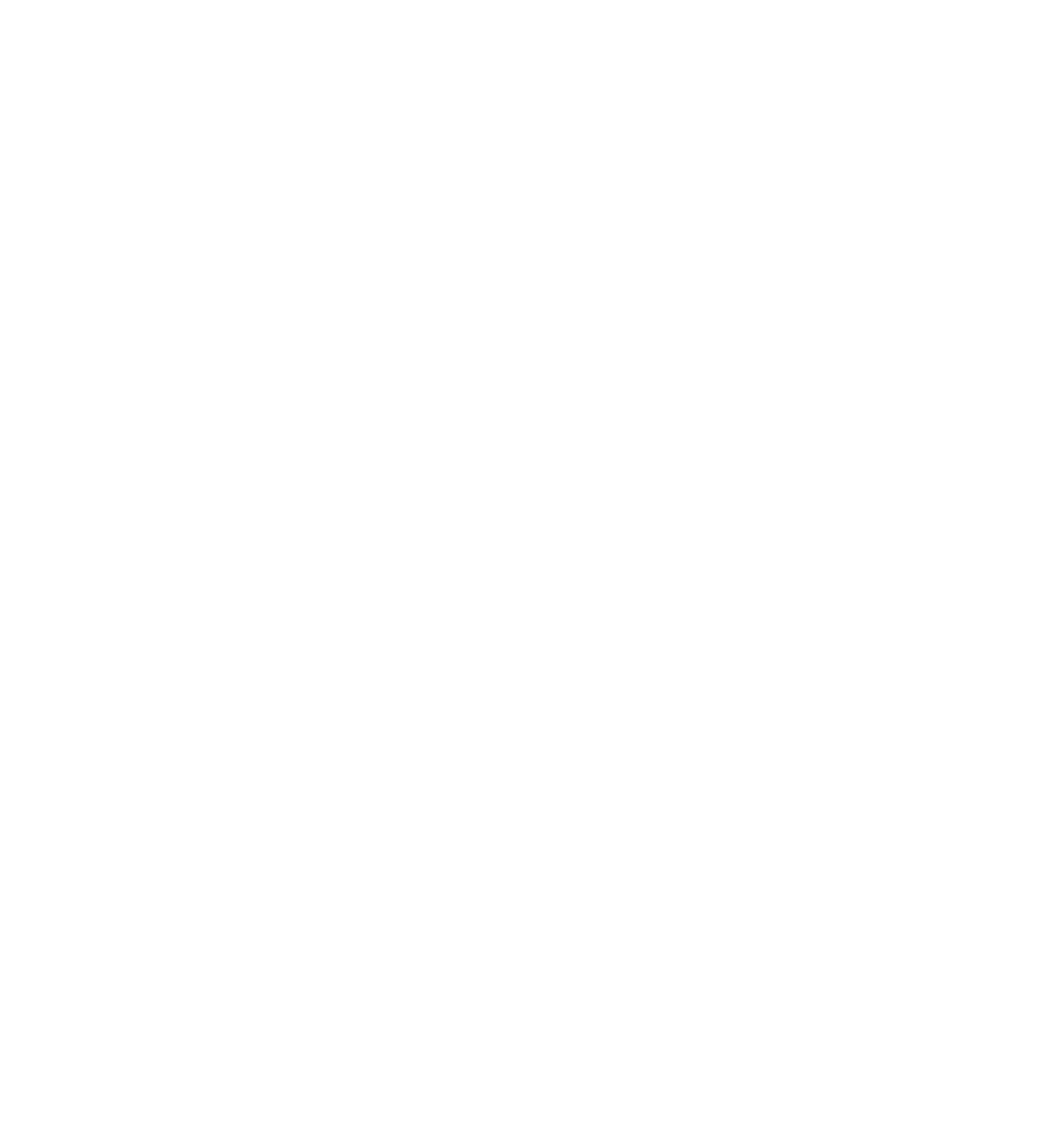
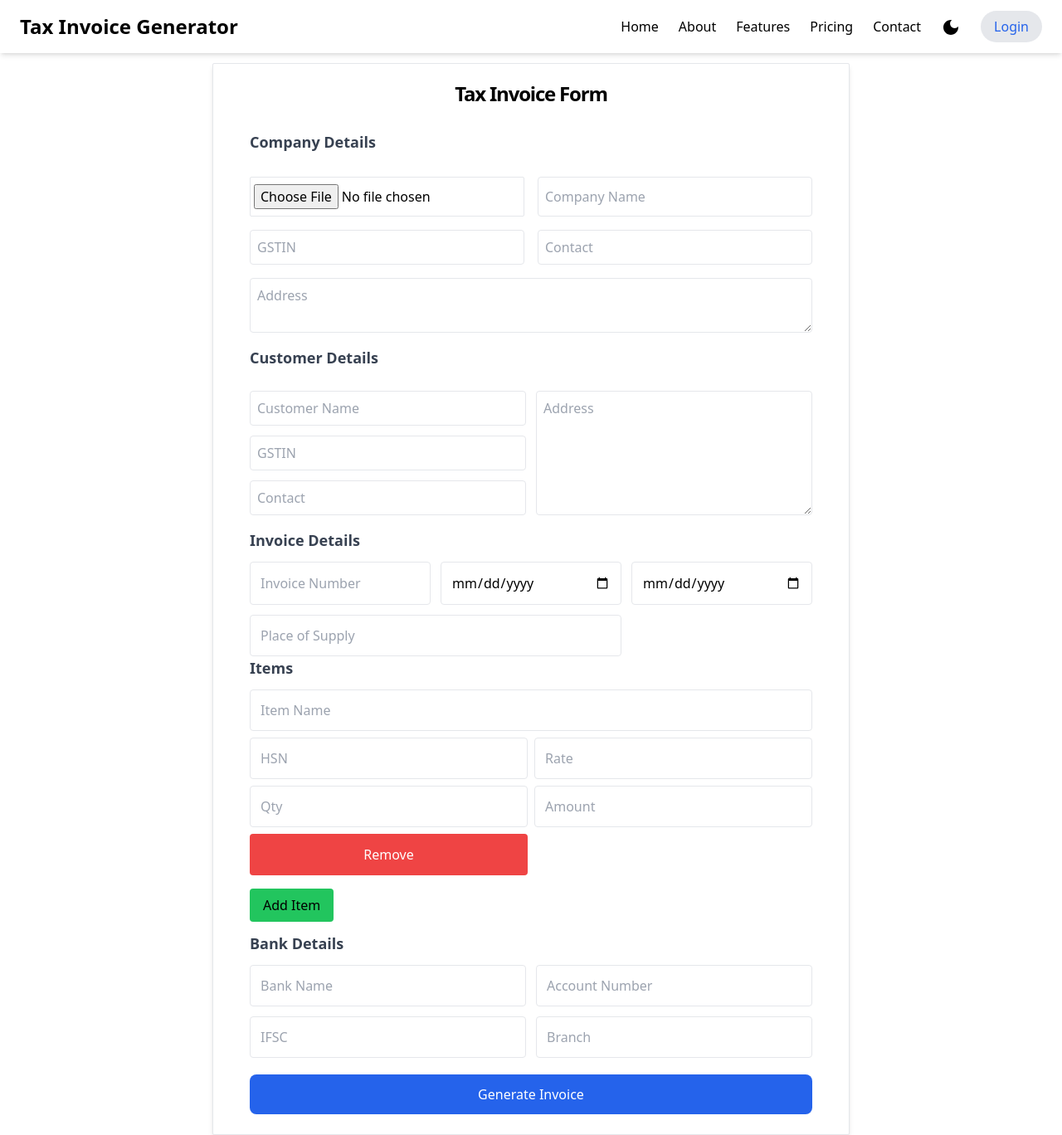
Before and after one commit to Suhail1102/Tax-invoice-generator, a React (Vite) app in the folder Frontend/: page /invoice/form in a window 1280 px wide. Before the commit this address had no page. Shown: the whole page at 83% size. Before the commit the page ends 800 px from the top, so only its background shows below. Built offline with nearby package versions, Linux system fonts and the light colour scheme; the HTML template or start-up script is replaced by a standard one.

Commit message:
updating invoice Form

```diff
--- a/Frontend/src/App.jsx
+++ b/Frontend/src/App.jsx
@@ -7,6 +7,7 @@
 import About from './Pages/About'
 import LoginPage from './Pages/LoginPage';
 import SignupPage from './Pages/SignupPage';
+import InvoicePage from './Pages/InvoicePage';
 
 function App() {
   return (
@@ -19,6 +20,7 @@
         <Route path='/about' element={<About/>}/>
         <Route path='/login' element={<LoginPage/>}/>
         <Route path='/signup' element={<SignupPage/>}/>
+        <Route path='/invoice/form' element={<InvoicePage/>}/>
 
 
 
--- /dev/null
+++ b/Frontend/src/Pages/InvoicePage.jsx
@@ -0,0 +1,15 @@
+import React from 'react'
+import Header from '../components/Header'
+import TaxInvoiceForm from '../components/TaxForm'
+
+function InvoicePage() {
+  return (
+    <>
+    <Header/>
+    <TaxInvoiceForm/>
+
+    </>
+  )
+}
+
+export default InvoicePage
--- a/Frontend/src/components/Hero.jsx
+++ b/Frontend/src/components/Hero.jsx
@@ -16,7 +16,7 @@
       </h1>
       <p className="mb-8 leading-relaxed">Say goodbye to manual invoicing. Our tool lets you create GST-compliant tax invoices in seconds—easy, efficient, and accurate.</p>
       <div className="flex justify-center">
-      <Link to="/login" > <button className="inline-flex text-white bg-purple-500 border-0 py-2 px-6 focus:outline-none hover:bg-purple-600 rounded text-lg">Create Invoice</button></Link>
+      <Link to="/invoice/form" > <button className="inline-flex text-white bg-purple-500 border-0 py-2 px-6 focus:outline-none hover:bg-purple-600 rounded text-lg">Create Invoice</button></Link>
       </div>
     </div>
   </div>
--- a/Frontend/src/components/TaxForm.jsx
+++ b/Frontend/src/components/TaxForm.jsx
@@ -1,4 +1,5 @@
 import React, { useState } from "react";
+import TaxInvoiceOutput from "./TaxInvoiceOutput";
 
 const TaxInvoiceForm = ({onSubmit}) => {
   const [formData, setFormData] = useState({
@@ -87,224 +88,194 @@
   };
 
   return (
-    <div className=" md:w-full mx-auto w-[95vw] bg-zinc-100 dark:bg-zinc-600 rounded-lg">
-      {/* <h1 className=" text-3xl font-bold tracking-tighter text-center my-4">Tax Invoice Form</h1> */}
+    <>
+    <div className=" min-h-screen bg-white py-3 px-4 sm:px-6 lg:px-8 container mx-auto shadow-md mt-3 border-[1px] max-w-3xl rounded-sm">
+      <h1 className=" text-2xl font-bold tracking-tighter text-center my-2">Tax Invoice Form</h1>
       <form onSubmit={handleSubmit} className=" p-3 w-full rounded-md  ">
         {/* Company Details */}
-        <fieldset className="border-[2px] border-zinc-500 shadow-lg p-2 rounded-md w-3/4 mx-auto ">
-        <legend className="text-2xl tracking-tight font-semibold">Company Details:</legend>
-        {/* logo */}
-        <input  type="file"
-        accept="image/*"
-        className="w-full text-gray-500 font-medium text-sm bg-gray-100 file:cursor-pointer cursor-pointer file:border-0 file:py-2 file:px-4 file:mr-4 file:bg-gray-800 file:hover:bg-gray-700 file:text-white rounded"  onChange={handleImageUpload}
-
+         <div className="grid md:grid-cols-2 gap-4  grid-cols-2 grid-rows-3 md:grid-rows-2">
+      <legend className="font-semibold text-lg text-gray-700 my-2 col-span-1">Company Details</legend><br />
+      <input type="file" accept="image/*" className=" col-span-1 py-2  px-1 rounded-sm  border-[1px]" onChange={handleImageUpload} />
+      <input
+        type="text"
+        placeholder="Company Name"
+        className=" col-span-1 border rounded px-2 focus:outline-none focus:ring-2 focus:ring-gray-100"
+        value={formData.companyDetails.name}
+        onChange={(e) => handleInputChange("companyDetails", "name", e.target.value)}
+      />
+      <input
+        type="text"
+        placeholder="GSTIN"
+        className=" col-span-1 px-2 border rounded  focus:outline-none focus:ring-2 focus:ring-blue-500"
+        value={formData.companyDetails.gstin}
+        onChange={(e) => handleInputChange("companyDetails", "gstin", e.target.value)}
+      />
+        <input
+        type="text"
+        placeholder="Contact"
+        className=" border rounded col-span-1 px-2 py-2 focus:outline-none focus:ring-2 focus:ring-blue-500"
+        value={formData.companyDetails.contact}
+        onChange={(e) => handleInputChange("companyDetails", "contact", e.target.value)}
+      />
+      <textarea
+        placeholder="Address"
+        className=" col-span-2 px-2 py-2 border rounded mb-4 focus:outline-none focus:ring-2 focus:ring-blue-500"
+        value={formData.companyDetails.address}
+        onChange={(e) => handleInputChange("companyDetails", "address", e.target.value)}
       />
 
-          <input className=" px-2 py-3 rounded-md text-gray-800 text-lg w-full block my-2 border outline-none focus:shadow-md appearance-none shadow"
+
+    </div>
+        {/* Customer Details */}
+
+        <div className=" grid grid-cols-2 gap-3 grid-rows-2">
+      <legend className="font-semibold text-lg text-gray-700 col-span-full ">Customer Details</legend>
+      <input
         type="text"
-            placeholder="Company Name"
-            value={formData.companyDetails.name}
-            onChange={(e) =>
-              handleInputChange("companyDetails", "name", e.target.value)
-            }
+        placeholder="Customer Name"
+        className=" p-2 border rounded focus:outline-none focus:ring-2 focus:ring-blue-500"
+        value={formData.customerDetails.name}
+        onChange={(e) => handleInputChange("customerDetails", "name", e.target.value)}
       />
-          <input className=" px-2 py-3 rounded-md text-gray-800 text-lg w-full block my-2 border outline-none focus:shadow-md appearance-none shadow"
+      <textarea
+        placeholder="Address"
+        className=" row-span-3 border rounded p-2 focus:outline-none focus:ring-2 focus:ring-blue-500"
+        value={formData.customerDetails.address}
+        onChange={(e) => handleInputChange("customerDetails", "address", e.target.value)}
+      />
+      <input
         type="text"
         placeholder="GSTIN"
-            value={formData.companyDetails.gstin}
-            onChange={(e) =>
-              handleInputChange("companyDetails", "gstin", e.target.value)
-            }
+        className=" p-2 border rounded  focus:outline-none focus:ring-2 focus:ring-blue-500"
+        value={formData.customerDetails.gstin}
+        onChange={(e) => handleInputChange("customerDetails", "gstin", e.target.value)}
       />
-          <textarea className="px-2 py-3 rounded-md text-gray-800 text-lg w-full block my-2 border outline-none focus:shadow-md appearance-none shadow resize-none "
-            placeholder="Address"
-            value={formData.companyDetails.address}
-            onChange={(e) =>
-              handleInputChange("companyDetails", "address", e.target.value)
-            }
-          ></textarea>
-          <input className=" px-2 py-3 rounded-md text-gray-800 text-lg w-full block my-2 border outline-none focus:shadow-md appearance-none shadow"
-            type="phone"
-            placeholder="Contact"
-            value={formData.companyDetails.contact}
-            onChange={(e) =>
-              handleInputChange("companyDetails", "contact", e.target.value)
-            }
-          />
-        </fieldset>
-
-        {/* Customer Details */}
-
-        <fieldset className="border-[2px] border-zinc-500 shadow-lg p-2 rounded-md w-3/4 mx-auto">
-        <legend className="text-2xl tracking-tight font-semibold">Customer Details</legend>
-          <input className="px-2 py-3 rounded-md text-gray-800 text-lg w-full block my-2 border outline-none focus:shadow-md appearance-none shadow"
-            type="text"
-            placeholder="Customer Name"
-            value={formData.customerDetails.name}
-            onChange={(e) =>
-              handleInputChange("customerDetails", "name", e.target.value)
-            }
-          />
-          <textarea className="px-2 py-3 rounded-md text-gray-800 text-lg w-full block my-2 border outline-none focus:shadow-md appearance-none shadow resize-none"
-            placeholder="Billing Address"
-            value={formData.customerDetails.address}
-            onChange={(e) =>
-              handleInputChange("customerDetails", "address", e.target.value)
-            }
-          ></textarea>
-          <input className="px-2 py-3 rounded-md text-gray-800 text-lg w-full block my-2 border outline-none focus:shadow-md appearance-none shadow"
+      <input
         type="text"
         placeholder="Contact"
+        className=" p-2 border rounded  focus:outline-none focus:ring-2 focus:ring-blue-500"
         value={formData.customerDetails.contact}
-            onChange={(e) =>
-              handleInputChange("customerDetails", "contact", e.target.value)
-            }
+        onChange={(e) => handleInputChange("customerDetails", "contact", e.target.value)}
       />
-        </fieldset>
+    </div>
 
         {/* Invoice Details */}
-        <fieldset className="border-[2px] border-zinc-500 shadow-lg p-2 rounded-md w-3/4 mx-auto">
-          <legend className="text-2xl tracking-tight font-semibold">Invoice Details</legend>
-          <input className="px-2 py-3 rounded-md text-gray-800 text-base w-full block my-2 border outline-none focus:shadow-md appearance-none shadow"
-
+        <div className=" grid md:grid-cols-3 gap-3 grid-cols-2 mt-4">
+      <legend className="font-semibold text-lg text-gray-700 col-span-full ">Invoice Details</legend>
+      <input
         type="text"
         placeholder="Invoice Number"
+        className="w-full p-3 border rounded focus:outline-none focus:ring-2 focus:ring-blue-500"
         value={formData.invoiceDetails.number}
-            onChange={(e) =>
-              handleInputChange("invoiceDetails", "number", e.target.value)
-            }
+        onChange={(e) => handleInputChange("invoiceDetails", "number", e.target.value)}
       />
-          <input className="px-2 py-3 rounded-md text-gray-800 text-base w-full block my-2 border outline-none focus:shadow-md appearance-none shadow"
+      <input
         type="date"
-            placeholder="Invoice Date"
+        className="w-full p-3 border rounded  focus:outline-none focus:ring-2 focus:ring-blue-500"
         value={formData.invoiceDetails.date}
-            onChange={(e) =>
-              handleInputChange("invoiceDetails", "date", e.target.value)
-            }
+        onChange={(e) => handleInputChange("invoiceDetails", "date", e.target.value)}
       />
-          <input className="px-2 py-3 rounded-md text-gray-800 text-base w-full block my-2 border outline-none focus:shadow-md appearance-none shadow"
+      <input
         type="date"
-            placeholder="Due Date"
+        className="w-full p-3 border rounded  focus:outline-none focus:ring-2 focus:ring-blue-500"
         value={formData.invoiceDetails.dueDate}
-            onChange={(e) =>
-              handleInputChange("invoiceDetails", "dueDate", e.target.value)
-            }
+        onChange={(e) => handleInputChange("invoiceDetails", "dueDate", e.target.value)}
       />
-          <input className="px-2 py-3 rounded-md text-gray-800 text-base w-full block my-2 border outline-none focus:shadow-md appearance-none shadow"
+      <input
         type="text"
         placeholder="Place of Supply"
+        className="md:col-span-2 p-3 border rounded  focus:outline-none focus:ring-2 focus:ring-blue-500"
         value={formData.invoiceDetails.placeOfSupply}
-            onChange={(e) =>
-              handleInputChange("invoiceDetails", "placeOfSupply", e.target.value)
-            }
+        onChange={(e) => handleInputChange("invoiceDetails", "placeOfSupply", e.target.value)}
       />
-        </fieldset>
+    </div>
 
         {/* Items */}
-        <fieldset className="border-[2px] border-zinc-500 shadow-lg p-2 rounded-md w-3/4 mx-auto">
-          <legend className="text-2xl tracking-tight font-semibold">Items</legend>
+        <div className="mb-3">
+      <legend className="font-semibold text-lg text-gray-700 mb-3">Items</legend>
       {formData.items.map((item, index) => (
-            <div key={index} className="itemRow">
-              <input className="px-2 py-3 rounded-md text-gray-800 text-base w-3/4  my-2 border outline-none focus:shadow-md appearance-none shadow"
+        <div key={index} className="grid grid-cols-2 gap-2 mb-4 grid-rows-4 ">
+          <input
             type="text"
             placeholder="Item Name"
+            className="p-3 border rounded focus:outline-none focus:ring-2 focus:ring-blue-500 col-span-full"
             value={item.name}
-                onChange={(e) =>
-                  handleInputChange("items", "name", e.target.value, index)
-                }
+            onChange={(e) => handleInputChange("items", "name", e.target.value, index)}
           />
-              <input className="px-2 py-3 rounded-md text-gray-800 text-base ml-3 w-1/5 my-2 border outline-none focus:shadow-md appearance-none shadow"
+          <input
             type="text"
-                placeholder="HSN/SAC"
+            placeholder="HSN"
+            className="p-3 border rounded focus:outline-none focus:ring-2 focus:ring-blue-500"
             value={item.hsn}
-                onChange={(e) =>
-                  handleInputChange("items", "hsn", e.target.value, index)
-                }
+            onChange={(e) => handleInputChange("items", "hsn", e.target.value, index)}
           />
-              <input className="px-2 py-3 rounded-md text-gray-800 text-base w-1/5 mr-1  my-2 border outline-none focus:shadow-md appearance-none shadow"
+          <input
             type="number"
-                placeholder="Tax (%)"
-                value={item.tax}
-                onChange={(e) =>
-                  handleInputChange("items", "tax", e.target.value, index)
-                }
+            placeholder="Rate"
+            className="p-3 border rounded focus:outline-none focus:ring-2 focus:ring-blue-500"
+            value={item.rate}
+            onChange={(e) => handleInputChange("items", "rate", e.target.value, index)}
           />
-              <input className="px-2 py-3 rounded-md text-gray-800 text-base w-1/5 mx-4 my-2 border outline-none focus:shadow-md appearance-none shadow"
+          <input
             type="number"
             placeholder="Qty"
+            className="p-3 border rounded focus:outline-none focus:ring-2 focus:ring-blue-500"
             value={item.qty}
-                onChange={(e) =>
-                  handleInputChange("items", "qty", e.target.value, index)
-                }
+            onChange={(e) => handleInputChange("items", "qty", e.target.value, index)}
           />
-              <input className="px-2 py-3 rounded-md text-gray-800 text-base w-1/4 mx-4 my-2 border outline-none focus:shadow-md appearance-none shadow"
-                type="number"
-                placeholder="Rate"
-                value={item.rate}
-                onChange={(e) =>
-                  handleInputChange("items", "rate", e.target.value, index)
-                }
+          <input
+            type="text"
+            placeholder="Amount"
+            className="p-3 border rounded focus:outline-none focus:ring-2 focus:ring-blue-500"
+            value={item.amount}
+            onChange={(e) => handleInputChange("items", "amount", e.target.value, index)}
           />
-              <input className="px-2 py-3 rounded-md text-gray-800 text-base w-1/5 ml-4   my-2 border outline-none focus:shadow-md appearance-none shadow"
-                type="text"
-                placeholder="Unit"
-                value={item.unit}
-                onChange={(e) =>
-                  handleInputChange("items", "unit", e.target.value, index)
-                }
-              />
-              <button type="button " className="bg-red-500 px-2 py-1 mt-4 rounded-md  block text-lg mb-3" onClick={() => removeItem(index)}>
-                Remove
-              </button>
+          <button type="button" className="bg-red-500 text-white px-3 rounded" onClick={() => removeItem(index)}>Remove</button>
         </div>
       ))}
-          <button type="button"  className="bg-green-500 px-2 py-1 rounded-md text-lg" onClick={addItem}>
-            Add Item
-          </button>
-        </fieldset>
+      <button type="button" className="bg-green-500 text -white px-4 py-2 rounded" onClick={addItem}>Add Item</button>
+    </div>
 
         {/* Bank Details */}
-        <fieldset className="border-[2px] border-zinc-500 shadow-lg p-2 rounded-md w-3/4 mx-auto" >
-          <legend className="text-2xl tracking-tight font-semibold">Bank Details</legend>
-          <input className=" px-2 py-3 rounded-md text-gray-800 text-lg w-full block my-2 border outline-none focus:shadow-md appearance-none shadow"
+        <div className=" grid grid-cols-2 gap-3">
+      <legend className="font-semibold text-lg text-gray-700 col-span-full">Bank Details</legend>
+      <input
         type="text"
         placeholder="Bank Name"
+        className="w-full p-3 border rounded  focus:outline-none focus:ring-2 focus:ring-blue-500"
         value={formData.bankDetails.name}
-            onChange={(e) =>
-              handleInputChange("bankDetails", "name", e.target.value)
-            }
+        onChange={(e) => handleInputChange("bankDetails", "name", e.target.value)}
       />
       <input
-          className=" px-2 py-3 rounded-md text-gray-800 text-lg w-full block my-2 border outline-none focus:shadow-md appearance-none shadow"
         type="text"
         placeholder="Account Number"
+        className="w-full p-3 border rounded focus:outline-none focus:ring-2 focus:ring-blue-500"
         value={formData.bankDetails.accountNumber}
-            onChange={(e) =>
-              handleInputChange("bankDetails", "accountNumber", e.target.value)
-            }
+        onChange={(e) => handleInputChange("bankDetails", "accountNumber", e.target.value)}
       />
-          <input className=" px-2 py-3 rounded-md text-gray-800 text-lg w-full block my-2 border outline-none focus:shadow-md appearance-none shadow"
+      <input
         type="text"
         placeholder="IFSC"
+        className="w-full p-3 border rounded  focus:outline-none focus:ring-2 focus:ring-blue-500"
         value={formData.bankDetails.ifsc}
-            onChange={(e) =>
-              handleInputChange("bankDetails", "ifsc", e.target.value)
-            }
+        onChange={(e) => handleInputChange("bankDetails", "ifsc", e.target.value)}
       />
-          <input className=" px-2 py-3 rounded-md text-gray-800 text-lg w-full block my-2 border outline-none focus:shadow-md appearance-none shadow"
+      <input
         type="text"
         placeholder="Branch"
+        className="w-full p-3 border rounded focus:outline-none focus:ring-2 focus:ring-blue-500"
         value={formData.bankDetails.branch}
-            onChange={(e) =>
-              handleInputChange("bankDetails", "branch", e.target.value)
-            }
+        onChange={(e) => handleInputChange("bankDetails", "branch", e.target.value)}
       />
-        </fieldset>
+    </div>
 
         {/* Submit Button */}
-        <button type="submit" className="text-3xl bg-blue-500 py-2 px-3 rounded-md mt-5 text-center  mx-auto text-white hover:bg-blue-600 flex justify-center ">Generate Invoice</button>
+        <button type="submit" className="w-full bg-blue-600 text-white p-3 rounded-lg hover:bg-blue-700 transition duration-200 mt-5">Generate Invoice</button>
       </form>
+
     </div>
+  {/* <TaxInvoiceOutput/> */}
+  </>
   );
 };
 
```
Lines whose indentation alone changed are shown as unchanged.
